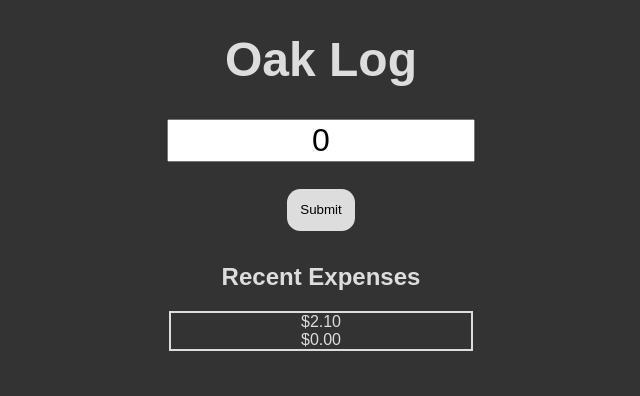
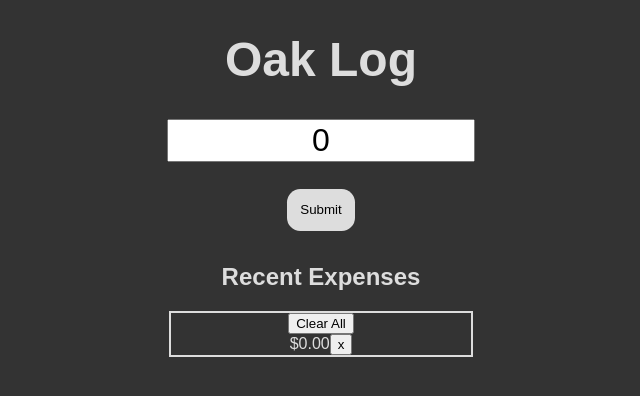
Before and after one commit to mmeinzer/oak-log, a React (Create React App) app: page / in a window 1280 px wide. Both pictures are taken after a click on the input "Submit". Shown: the top 396 px of the page, without its empty margins (319-959 px from the left). Built offline with nearby package versions, Linux system fonts and the light colour scheme; the HTML template or start-up script is replaced by a standard one.

Commit message:
Add clear all expenses button

```diff
--- a/src/App.js
+++ b/src/App.js
@@ -4,7 +4,7 @@ import './App.css';
 class App extends Component {
   state = {
     costInCents: 0,
-    expenses: [{cost: 210}]
+    expenses: []
   }
 
   handlePriceChange(e) {
@@ -23,6 +23,10 @@ class App extends Component {
         costInCents: 0
       }
     })
+  }
+
+  removeAllExpenses(e) {
+    this.setState({expenses: []})
   }
 
   render() {
@@ -49,8 +53,14 @@ class App extends Component {
         </form>
         <h2 className="expenses-title">Recent Expenses</h2>
         <div className="expenses">
+        <button onClick={(e) => this.removeAllExpenses()}>Clear All</button>
           {this.state.expenses.map(expense => {
-            return <div className="expense">${(expense.cost / 100).toFixed(2).toString()}</div>
+            return (
+              <div className="expense">
+                ${(expense.cost / 100).toFixed(2).toString()}
+                <button onClick={(e) => {}}>x</button>
+              </div>
+            )
           })}
         </div>
       </div>
```
